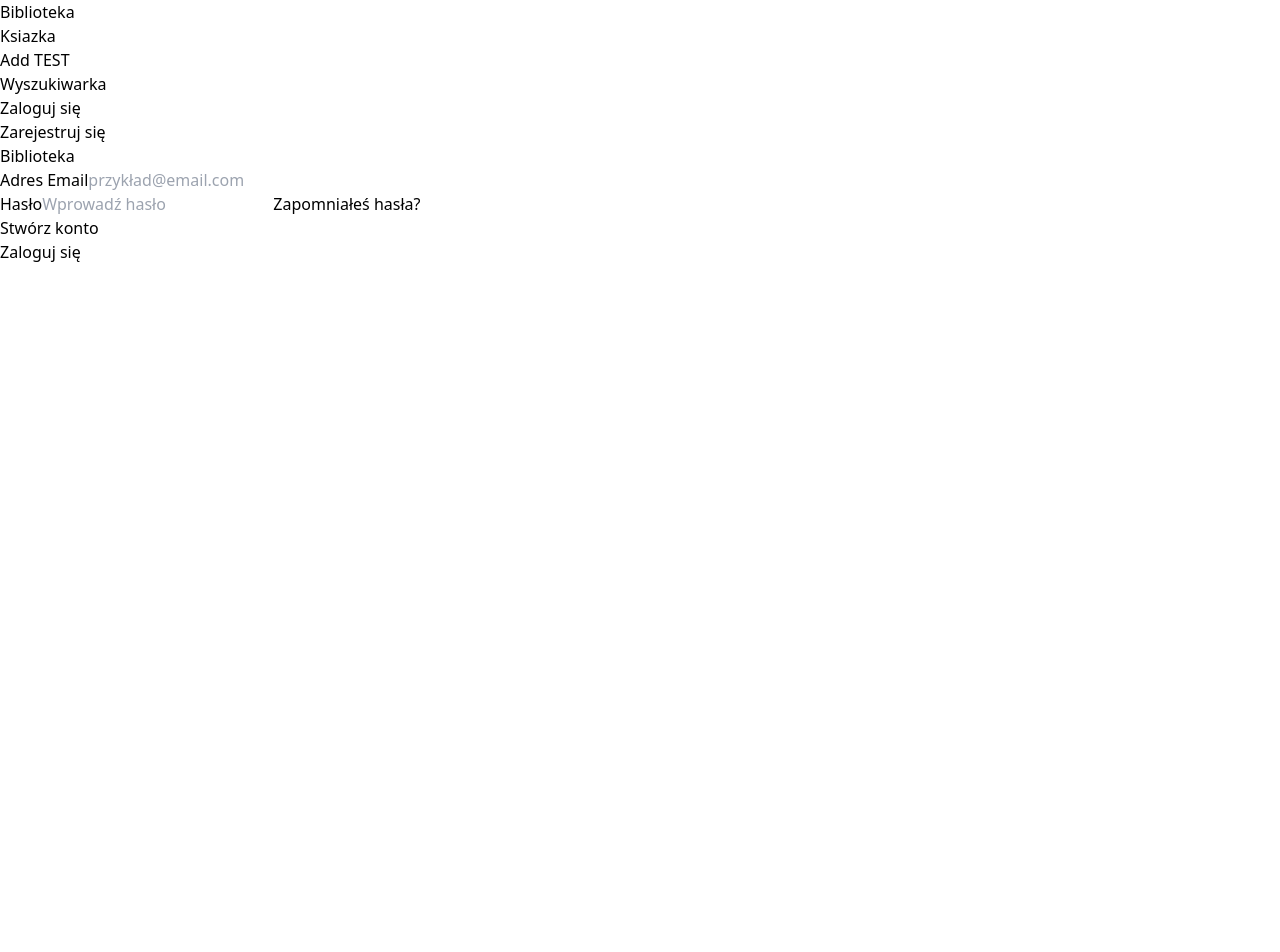
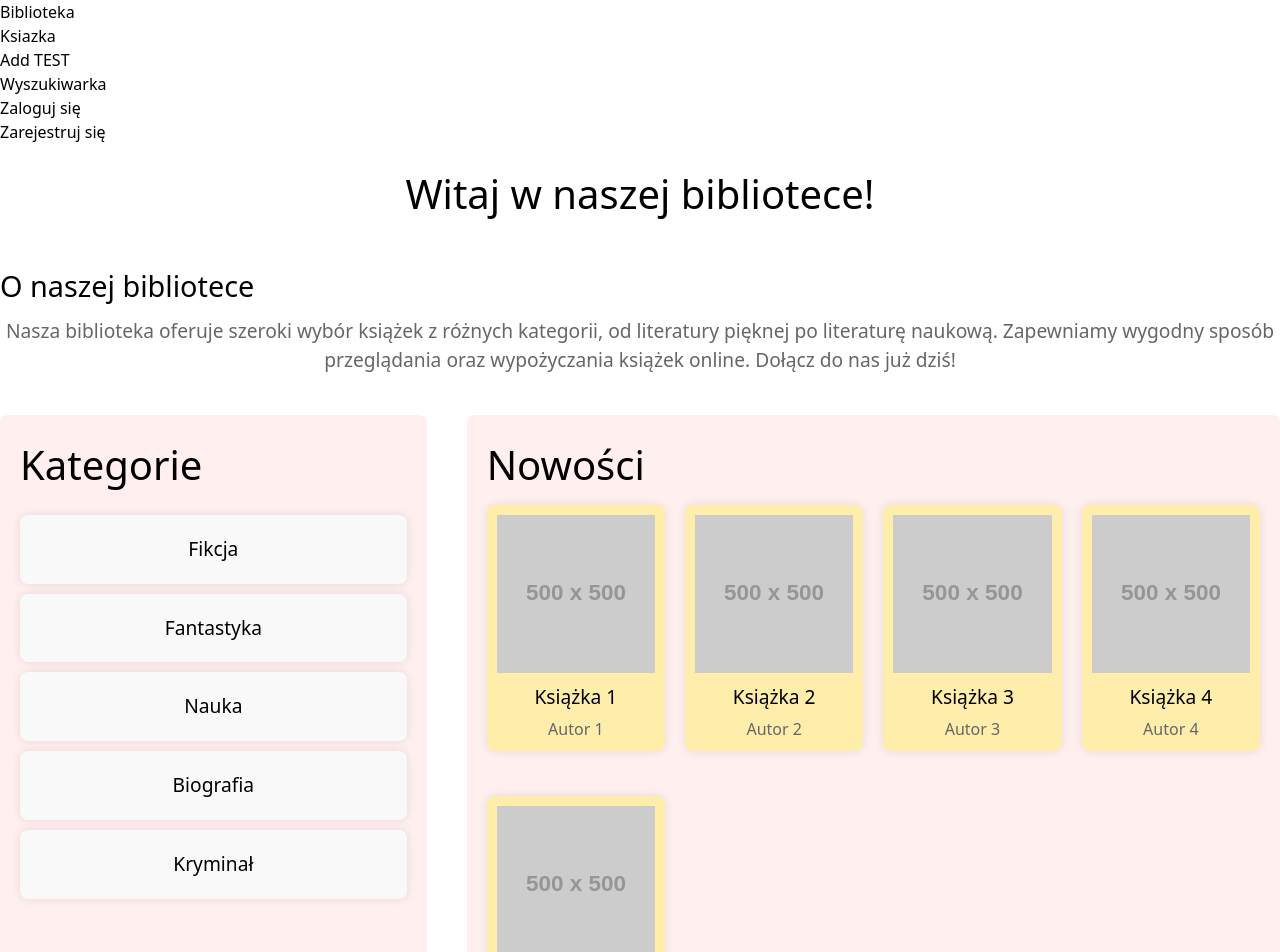
Before and after one commit to GitHubAccocount/51433_52669_51423_51427_56206_51448, a Vue app in the folder LibraryFrontend/: page / in a window 1280 px wide. Before the commit this address led to /login. Shown: the top 952 px of the page. Before the commit the page ends 800 px from the top, so only its background shows below. Built offline with nearby package versions, Linux system fonts and the light colour scheme.

Commit message:
Dodany wstępny Homepage z sekcją Nowości, Polecanych oraz dostępnych kategorii

```diff
--- /dev/null
+++ b/LibraryFrontend/src/components/home/home.vue
@@ -0,0 +1,196 @@
+<template>
+    <div class="home-container">
+      <h1>Witaj w naszej bibliotece!</h1>
+      <div class="additional-content">
+        <h2>O naszej bibliotece</h2>
+        <p>
+          Nasza biblioteka oferuje szeroki wybór książek z różnych kategorii, od literatury pięknej po literaturę naukową.
+          Zapewniamy wygodny sposób przeglądania oraz wypożyczania książek online. Dołącz do nas już dziś!
+        </p>
+      </div>
+      <div class="sections-container">
+        <div class="categories-section">
+          <h2>Kategorie</h2>
+          <div class="categories-grid">
+            <div class="category-card" v-for="category in categories" :key="category.id">
+              <router-link :to="'/category/' + category.id">{{ category.name }}</router-link>
+            </div>
+          </div>
+        </div>
+        <div class="content-section">
+          <div class="new-arrivals-section" >
+            <h2>Nowości</h2>
+            <div class="books-grid">
+              <div class="book-card" v-for="book in newBooks" :key="book.id">
+                <img :src="book.cover" alt="Okładka książki" class="book-cover" />
+                <div class="book-info">
+                  <h3>{{ book.title }}</h3>
+                  <p>{{ book.author }}</p>
+                </div>
+              </div>
+            </div>
+          </div>
+          <div class="featured-books-section">
+            <h2>Polecane książki</h2>
+            <div class="books-grid">
+              <div class="book-card" v-for="book in featuredBooks" :key="book.id">
+                <img :src="book.cover" alt="Okładka książki" class="book-cover" />
+                <div class="book-info">
+                  <h3>{{ book.title }}</h3>
+                  <p>{{ book.author }}</p>
+                </div>
+              </div>
+            </div>
+          </div>
+        </div>
+      </div>
+    </div>
+  </template>
+
+  <script>
+  export default {
+    data() {
+      return {
+        newBooks: [
+          { id: 1, title: "Książka 1", author: "Autor 1", cover: "https://via.placeholder.com/500%20x%20800" },
+          { id: 2, title: "Książka 2", author: "Autor 2", cover: "https://via.placeholder.com/500%20x%20800" },
+          { id: 3, title: "Książka 3", author: "Autor 3", cover: "https://via.placeholder.com/500%20x%20800" },
+          { id: 4, title: "Książka 4", author: "Autor 4", cover: "https://via.placeholder.com/500%20x%20800" },
+          { id: 5, title: "Książka 5", author: "Autor 5", cover: "https://via.placeholder.com/500%20x%20800" },
+        ],
+        featuredBooks: [
+          { id: 6, title: "Książka 1", author: "Autor 1", cover: "https://via.placeholder.com/500%20x%20800" },
+          { id: 7, title: "Książka 2", author: "Autor 2", cover: "https://via.placeholder.com/500%20x%20800" },
+          { id: 8, title: "Książka 3", author: "Autor 3", cover: "https://via.placeholder.com/500%20x%20800" },
+          { id: 9, title: "Książka 4", author: "Autor 4", cover: "https://via.placeholder.com/500%20x%20800" },
+          { id: 10, title: "Książka 5", author: "Autor 6", cover: "https://via.placeholder.com/500%20x%20800" },
+        ],
+        categories: [
+          { id: 1, name: "Fikcja" },
+          { id: 2, name: "Fantastyka" },
+          { id: 3, name: "Nauka" },
+          { id: 4, name: "Biografia" },
+          { id: 5, name: "Kryminał" },
+
+        ]
+      };
+    },
+  };
+  </script>
+
+  <style scoped>
+  .home-container {
+    margin-top: 20px;
+  }
+
+  h1 {
+    font-size: 2.5rem;
+    margin-bottom: 20px;
+    text-align: center;
+  }
+
+  h2 {
+    font-size: 1.8rem;
+    margin-bottom: 10px;
+  }
+
+  p {
+    font-size: 1.2rem;
+    color: #666;
+    text-align: center;
+  }
+
+  .sections-container {
+    display: flex;
+    gap: 20px;
+  }
+
+  .categories-section {
+    flex: 1;
+    margin-right: 20px;
+
+    background-color: #ffefee;
+    padding: 20px;
+    border-radius: 8px;
+  }
+
+  .content-section {
+    flex: 2;
+    display: flex;
+    flex-direction: column;
+
+    background-color: #ffefee;
+    padding: 20px;
+    border-radius: 8px;
+  }
+
+  .categories-section h2 {
+    font-size: 2.5rem;
+    margin-bottom: 20px;
+  }
+
+  .categories-grid {
+    display: flex;
+    flex-direction: column;
+    gap: 10px;
+  }
+
+  .category-card {
+    background-color: #f9f9f9;
+    padding: 20px;
+    border-radius: 8px;
+    box-shadow: 0 0px 10px rgba(0, 0, 0, 0.1);
+    text-align: center;
+    font-size: 1.2rem;
+  }
+
+  .category-card a {
+    text-decoration: none;
+    color: inherit;
+  }
+
+  .category-card:hover {
+    background-color: #ececec;
+  }
+
+  .content-section h2 {
+    font-size: 2.5rem;
+  }
+
+  .books-grid {
+    display: grid;
+    grid-template-columns: repeat(auto-fill, minmax(150px, 1fr));
+    gap: 20px;
+  }
+
+  .book-card {
+    background-color: hsla(49, 100%, 81%, 0.815);
+    border-radius: 8px;
+    box-shadow: 0 0px 10px rgba(0, 0, 0, 0.1);
+    overflow: hidden;
+    text-align: center;
+    padding: 10px;
+    margin-bottom: 25px;
+  }
+
+  .book-cover {
+    max-width: 100%;
+    height: auto;
+    margin-bottom: 10px;
+  }
+
+  .book-info h3 {
+    font-size: 1.2rem;
+    margin-bottom: 5px;
+  }
+
+  .book-info p {
+    font-size: 1rem;
+    color: #666;
+  }
+
+  .additional-content {
+    margin-top: 40px;
+    margin-bottom: 40px;
+  }
+  </style>
--- a/LibraryFrontend/src/router/index.js
+++ b/LibraryFrontend/src/router/index.js
@@ -61,7 +61,8 @@ router.beforeEach((to, from) => {
     to.name !== "search" &&
     to.name !== "book" &&
     to.name !== "bookEdit" &&
-    to.name !== "bookAdd"
+    to.name !== "bookAdd" &&
+    to.name !== "home"
   ) {
     // redirect the user to the login page
     return { name: "login" };
--- a/LibraryFrontend/src/views/HomeView.vue
+++ b/LibraryFrontend/src/views/HomeView.vue
@@ -1,2 +1,7 @@
-<template>Hello Home</template>
-<script setup></script>
+<template>
+    <home></home>
+  </template>
+
+  <script setup>
+    import home from "@/components/home/home.vue";
+  </script>
```
